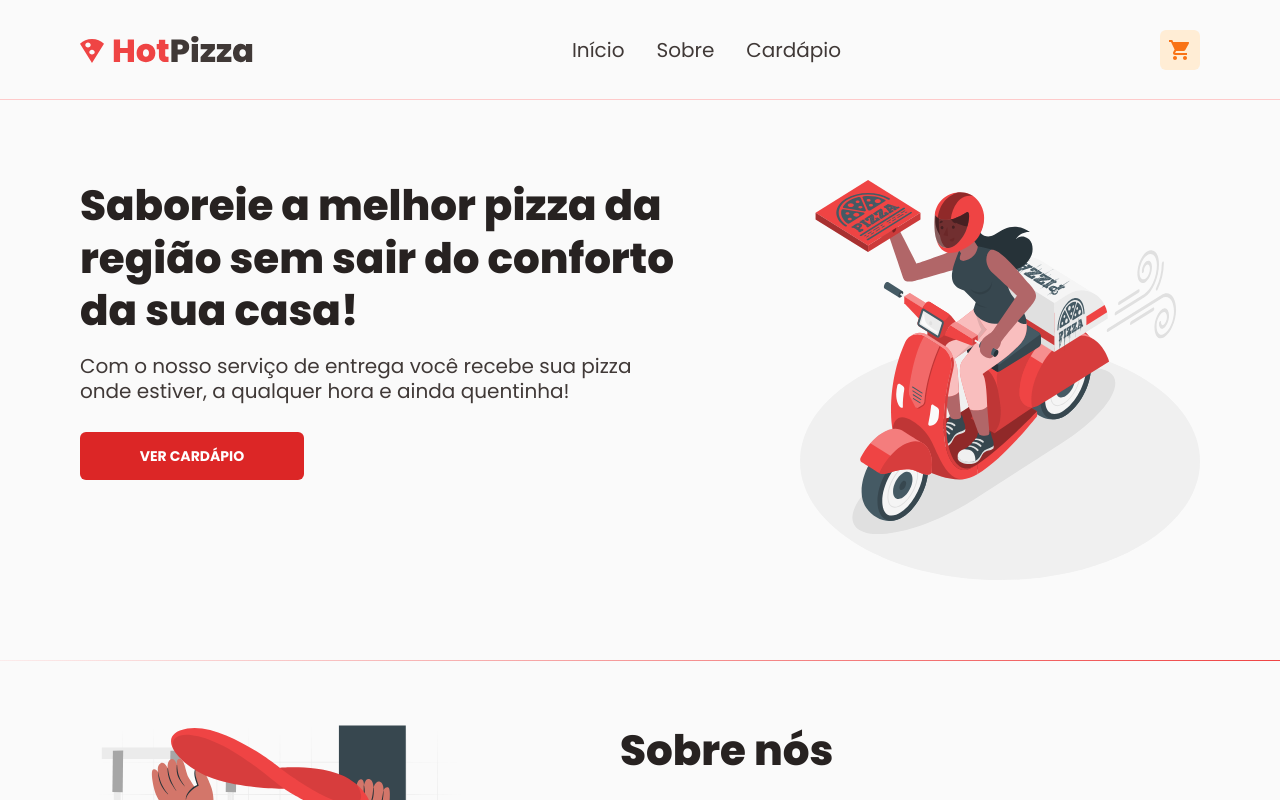
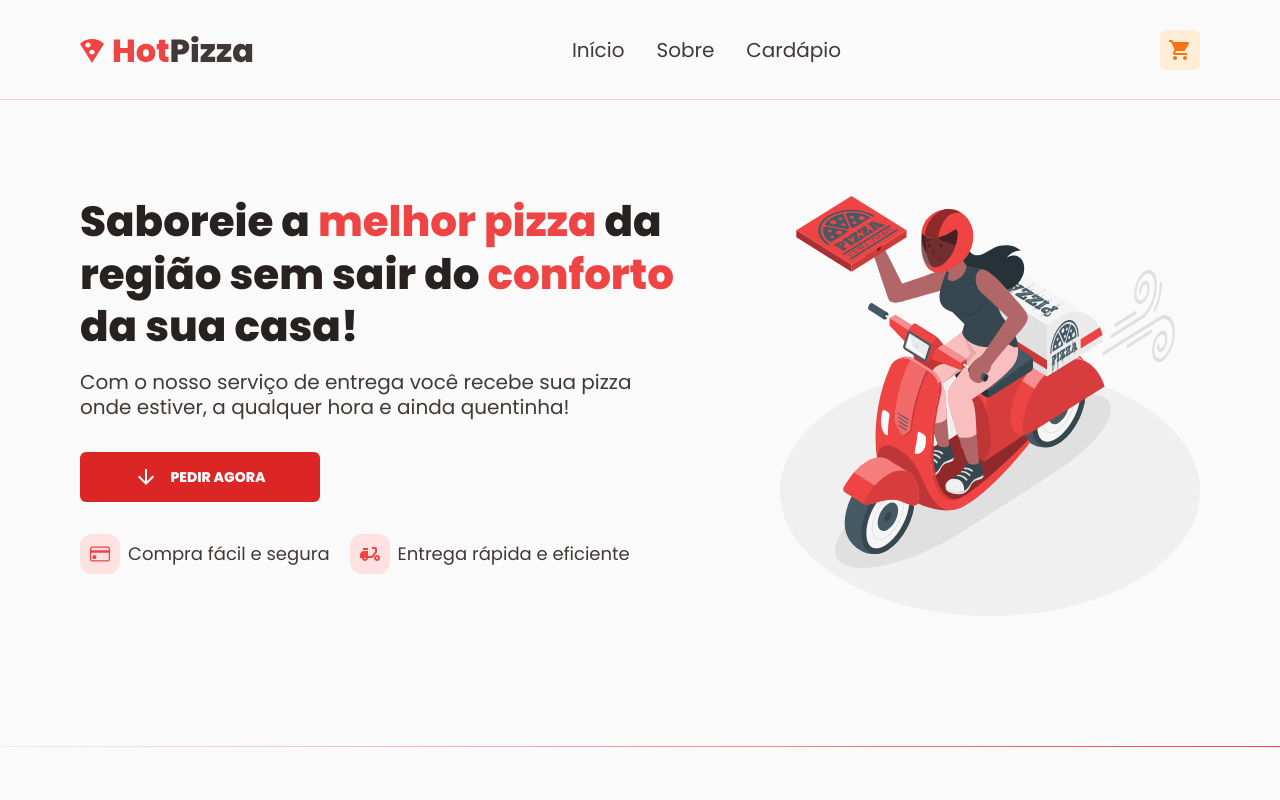
Before and after one commit to duardodev/pizzashop, a Next.js app: page / in a window 1280 px wide. Shown: the top 800 px of the page. Built offline with nearby package versions, Linux system fonts and the light colour scheme.

Commit message:
feat: finish the intro section

```diff
--- a/src/app/layout.tsx
+++ b/src/app/layout.tsx
@@ -1,9 +1,9 @@
 import './globals.css';
 
-import { Poppins } from 'next/font/google';
+import { Poppins, Roboto } from 'next/font/google';
 
 const poppins = Poppins({
-  weight: ['400', '700', '800'],
+  weight: ['400', '800'],
   subsets: ['latin']
 });
 
--- a/src/app/page.tsx
+++ b/src/app/page.tsx
@@ -1,5 +1,8 @@
 import { Header } from '@/components/Header';
 import { Divider } from '@/components/Divider';
+
+import { MdDeliveryDining, MdOutlineArrowDownward } from 'react-icons/md';
+import { BsCreditCard } from 'react-icons/bs';
 
 import DeliveryIllustration from '../../public/delivery-illustration-1.svg';
 import PizzaMakerIllustration from '../../public/pizza-maker-illustration.svg';
@@ -12,12 +15,13 @@ export default function Home() {
       <Header />
 
       <main>
-        <section className="max-w-[1120px] my-20 mx-auto">
-          <div className="flex items-start justify-between">
-            <div className="max-w-[600px] flex flex-col items-start gap-7">
+        <section className="max-w-[1120px] mt-24 mb-[130px] mx-auto">
+          <div className="flex justify-between">
+            <div className="max-w-[600px] flex flex-col items-start gap-8">
               <div>
                 <h1 className="text-title mb-4 text-[42px] leading-tight font-extrabold">
-                  Saboreie a melhor pizza da região sem sair do conforto da sua casa!
+                  Saboreie a <span className="text-red">melhor pizza</span> da região sem sair do{' '}
+                  <span className="text-red">conforto</span> da sua casa!
                 </h1>
                 <p className="text-subtitle text-xl leading-tight">
                   Com o nosso serviço de entrega você recebe sua pizza onde estiver, a qualquer hora
@@ -25,12 +29,29 @@ export default function Home() {
                 </p>
               </div>
 
-              <button className="bg-red-dark text-white text-sm font-bold w-56 h-12 p-3 rounded-md flex items-center justify-center hover:bg-red transition-colors">
-                VER CARDÁPIO
+              <button className="bg-red-dark text-white text-sm font-bold w-60 h-[50px] p-3 rounded-md flex items-center justify-center gap-3 hover:bg-red transition-colors">
+                <MdOutlineArrowDownward size={24} />
+                PEDIR AGORA
               </button>
+
+              <div className="flex gap-5">
+                <div className="flex items-center gap-2">
+                  <div className="h-10 w-10 bg-red-light p-2 rounded-xl flex items-center justify-center">
+                    <BsCreditCard size={20} className="text-red" />
+                  </div>
+                  <p className="text-subtitle text-lg">Compra fácil e segura</p>
+                </div>
+
+                <div className="flex items-center gap-2">
+                  <div className="h-10 w-10 bg-red-light p-2 rounded-xl flex items-center justify-center">
+                    <MdDeliveryDining size={24} className="text-red" />
+                  </div>
+                  <p className="text-subtitle text-lg">Entrega rápida e eficiente</p>
+                </div>
+              </div>
             </div>
 
-            <Image src={DeliveryIllustration} alt="Ilustração de entrega" />
+            <Image src={DeliveryIllustration} height={420} alt="Ilustração de entrega" />
           </div>
         </section>
 
```
